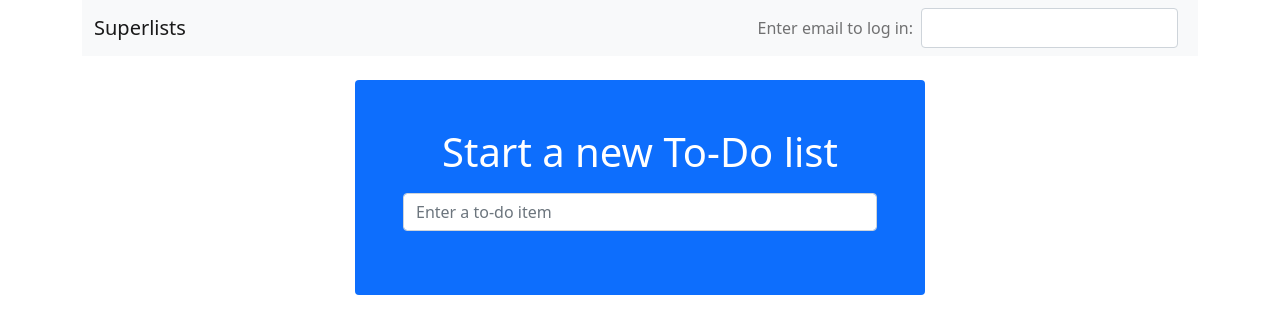
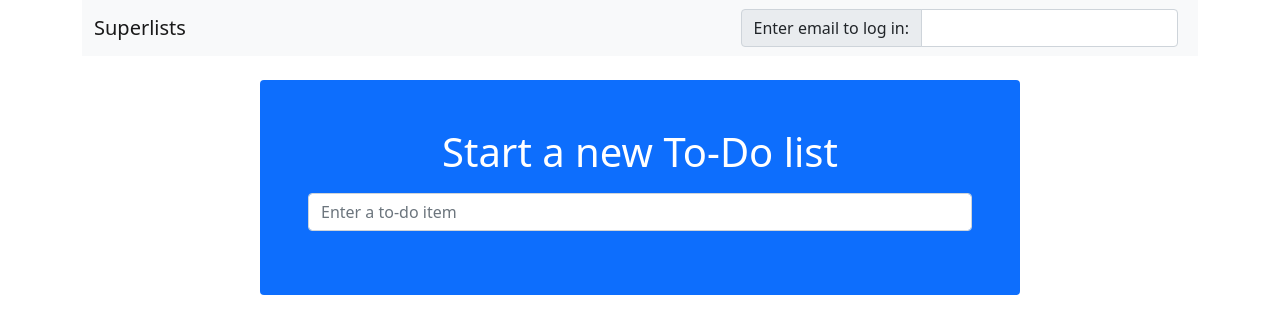
Before and after one commit to pasko-evg/superlists, a Django app: page / in a window 1280 px wide. Shown: the top 334 px of the page. Run offline with Django 4.2, Linux system fonts and the light colour scheme; some libraries are stand-ins or nearby versions.

Commit message:
fix template

```diff
--- a/lists/templates/base.html
+++ b/lists/templates/base.html
@@ -10,27 +10,31 @@
 </head>
 <body>
 <div class="container">
-    <nav class="navbar navbar-light bg-light" role="navigation">
+    <nav class="navbar  navbar-expand-sm navbar-light bg-light" role="navigation">
         <div class="container-fluid">
             <a class="navbar-brand" href="/">Superlists</a>
             {% if user.email %}
-                <ul class="nav navbar-nav d-flex mb-0">
-                    <li class="navbar-text">Logged in as {{ user.email }}</li>
-                    <li><a href="{% url 'logout' %}">Log out</a></li>
-                </ul>
+                <div class="d-flex mb-0">
+                    <ul class="navbar-nav">
+                        <li class="nav-item navbar-text me-2">Logged in as {{ user.email }}</li>
+                        <li class="nav-item"><a class="btn btn-primary" href="{% url 'logout' %}">Log out</a></li>
+                    </ul>
+                </div>
             {% else %}
                 <form class="d-flex mb-0" action="{% url 'send_login_email' %}" method="post">
                     {% csrf_token %}
-                    <span class="navbar-text text-nowrap me-2">Enter email to log in:</span>
-                    <input class="form-control me-2" name="email" type="text">
-
+                    <div class="input-group">
+                        <span class="input-group-text" id="basic-addon1">Enter email to log in:</span>
+                        <input class="form-control me-2" name="email" type="text" aria-label="Username"
+                               aria-describedby="basic-addon1">
+                    </div>
                 </form>
             {% endif %}
         </div>
     </nav>
     {% if messages %}
-        <div class="row">
-            <div class="col-md-8">
+        <div class="">
+            <div class="m-2">
                 {% for message in messages %}
                     {% if message.level_tag == 'success' %}
                         <div class="alert alert-success">{{ message }}</div>
@@ -42,7 +46,7 @@
         </div>
     {% endif %}
     <div class="row">
-        <div class="col-md-6 offset-md-3 mt-4 p-5 bg-primary text-white rounded">
+        <div class="col-md-8 offset-md-2 mt-4 p-5 bg-primary text-white rounded">
             <div class="text-center">
                 <h1>{% block header_text %}{% endblock %}</h1>
                 <form id="list_form" method="post" action="{% block form_action %}{% endblock %}">
```
